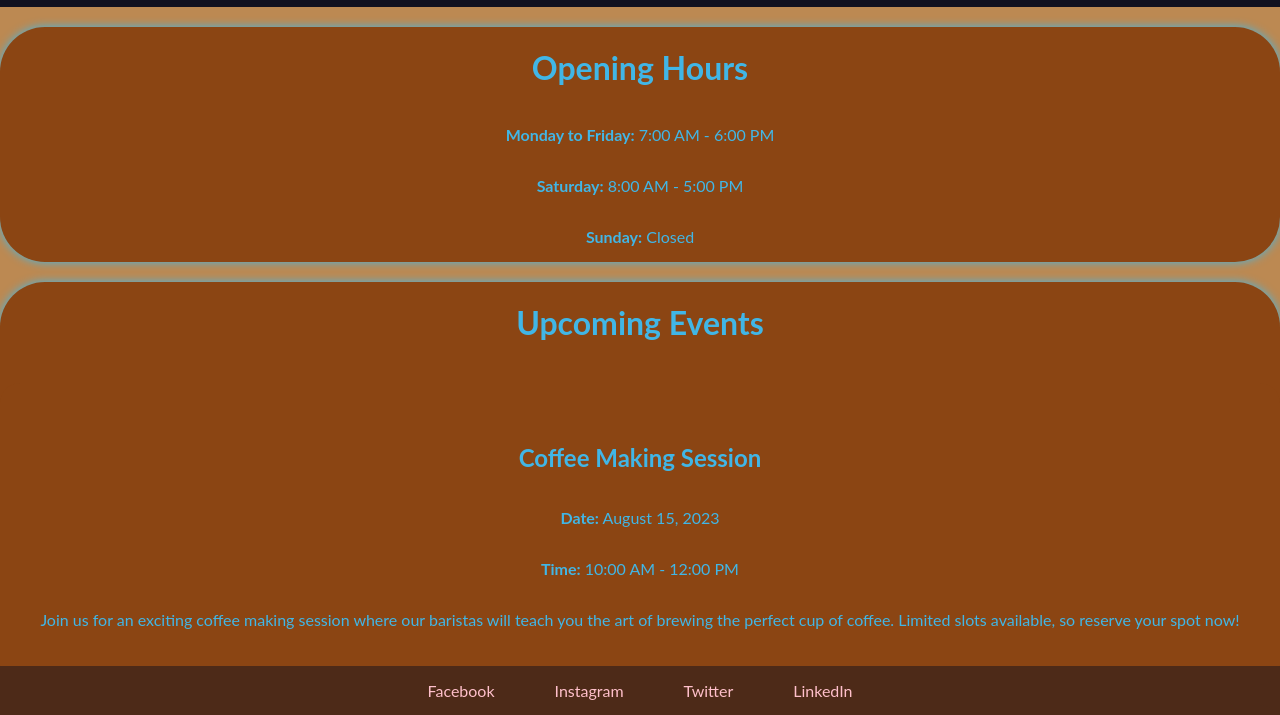
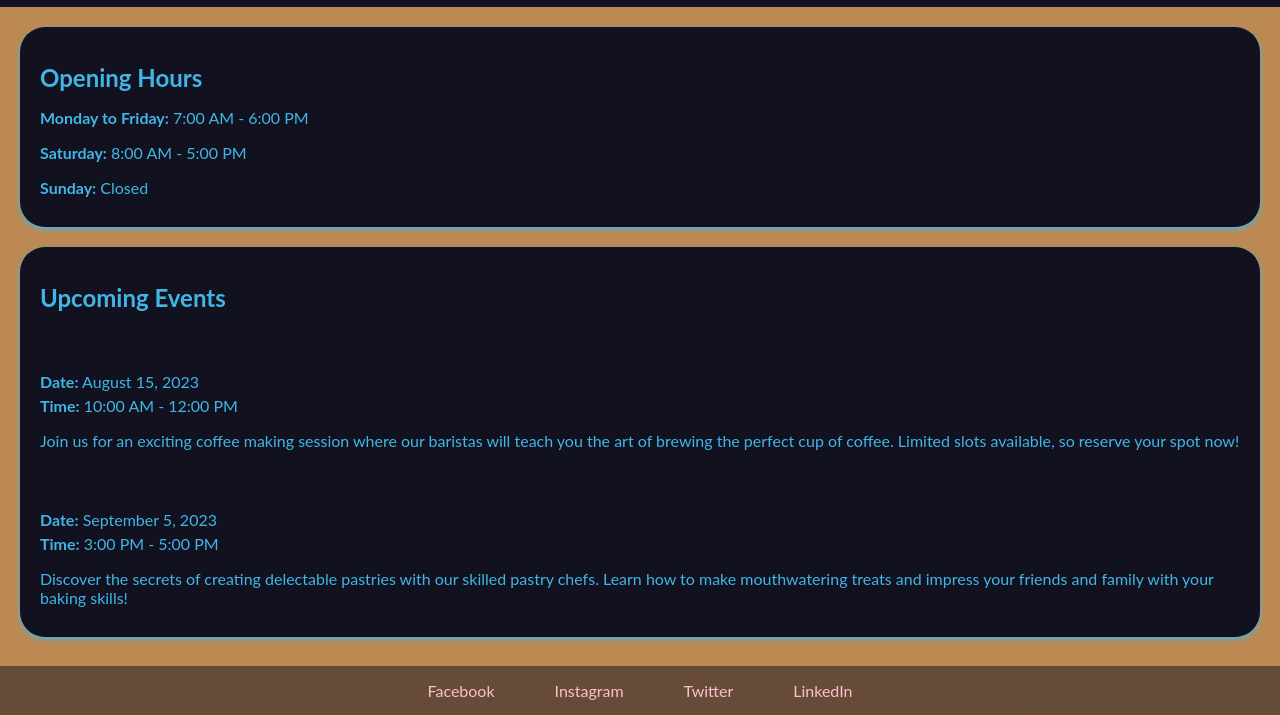
Before and after one commit to CMiggos/Coffeepop, a plain HTML site: page about.html in a window 1280 px wide. Shown: the part 85-800 px from the top of the page. Drawn offline with Linux system fonts and the light colour scheme.

Commit message:
Add files via upload

```diff
--- a/about.html
+++ b/about.html
@@ -13,6 +13,7 @@
     <div class="brand-container">
       <a href="index.html" class="brand">
         <img src="logo.png" alt="Network Chuck Coffeepop Logo">
+      </a>
     </div>
     <nav>
       <ul class="menu">
@@ -24,47 +25,45 @@
     </nav>
   </header>
 
-    <main>
-
-        <div class="opening-hours">
+  <main role="main">
+    <div class="opening-hours"> <!-- Use the class "opening-hours" here -->
       <h1>Opening Hours</h1>
       <p><strong>Monday to Friday:</strong> 7:00 AM - 6:00 PM</p>
       <p><strong>Saturday:</strong> 8:00 AM - 5:00 PM</p>
       <p><strong>Sunday:</strong> Closed</p>
     </div>
 
-        <div id="Upcoming-events">
+    <div class="Upcoming-events"> <!-- Use the class "Upcoming-events" here -->
       <h1>Upcoming Events</h1>
       <div class="event">
-
         <h2>Coffee Making Session</h2>
-                <p><strong>Date:</strong> August 15, 2023</p>
-                <p><strong>Time:</strong> 10:00 AM - 12:00 PM</p>
+        <ul>
+          <li><strong>Date:</strong> August 15, 2023</li>
+          <li><strong>Time:</strong> 10:00 AM - 12:00 PM</li>
+        </ul>
         <p>Join us for an exciting coffee making session where our baristas will teach you the art of brewing the
           perfect cup of coffee. Limited slots available, so reserve your spot now!</p>
       </div>
       <div class="event">
         <h2>Bakery Class - Pastry Delights</h2>
-                <p><strong>Date:</strong> September 5, 2023</p>
-                <p><strong>Time:</strong> 3:00 PM - 5:00 PM</p>
+        <ul>
+          <li><strong>Date:</strong> September 5, 2023</li>
+          <li><strong>Time:</strong> 3:00 PM - 5:00 PM</li>
+        </ul>
         <p>Discover the secrets of creating delectable pastries with our skilled pastry chefs. Learn how to make
           mouthwatering treats and impress your friends and family with your baking skills!</p>
       </div>
-
     </div>
   </main>
 
-    <Footer>
-
+  <footer>
     <nav class="social-media-links">
       <a href="https://www.facebook.com">Facebook</a>
       <a href="https://www.instagram.com">Instagram</a>
       <a href="https://www.twitter.com">Twitter</a>
       <a href="https://www.linkedin.co.uk">LinkedIn</a>
     </nav>
-
-
-   </Footer>
+  </footer>
 </body>
 
 </html>
--- a/styles.css
+++ b/styles.css
@@ -1,10 +1,10 @@
 /* Color Palette */
 :root {
-    --primary-color: #41B6E6; /* Blue */
-    --secondary-color: #11111F; /* Purple */
+  --primary-color: #41B6E6; /* Sky Blue */
+  --secondary-color: #11111F; /* Black */
   --accent-color: #E641B6; /* Magenta */
   --background-color: #8B4513; /* Saddle Brown */
-    --neutral-color: #BC8952; /* Black */
+  --neutral-color: #BC8952; /* Tan */
 }
 
 /* Global Styles/Everything */
@@ -15,21 +15,14 @@
   color: white;
 }
 
-  /* Main Styles */
-  main {
-    background-color: var(--neutral-color);
-    padding-bottom: 100px;
-  }
-
 /* Header Styles */
 header {
-    background-color: var(--secondary-color); /* Black */
+  background-color: var(--secondary-color);
   padding: 10px;
   display: flex;
   align-items: center;
   justify-content: space-between;
 }
-
 
 .brand-container {
   display: flex;
@@ -40,7 +33,7 @@ header {
 header .brand img {
   max-width: 150px; /* Adjust the value as needed */
   height: auto;
-    margin-right: 10px; /* Add some space between the logo and the company name */
+  margin-right: px; /* Add some space between the logo and the company name */
 }
 
 /* Company Name Text Styles */
@@ -64,13 +57,13 @@ header {
   color: var(--primary-color);
 }
 
-  /* Start of Index
+/* Main Styles */
+main {
+  background-color: var(--neutral-color);
+  padding-bottom: 100px;
+}
 
-
-
-
-
-  Center the "Shop-bar" section home page */
+/* Shop-bar Styles */
 #Shop-bar {
   display: flex;
   flex-direction: column;
@@ -82,7 +75,7 @@ header {
   margin-top: -2px; /* Move the content up by applying a negative top margin */
 }
 
-/* Style for the image */
+/* Shop-bar image Styles */
 #Shop-bar img {
   max-width: 100%;
   height: auto;
@@ -90,14 +83,14 @@ header {
   box-shadow: 0 0 10px var(--primary-color);
 }
 
-/* CSS code targeting the h1 element inside #Shop-bar */
-#Shop-bar h1{
+/* Shop-bar heading Styles */
+#Shop-bar h1 {
   margin: 10px; /* Remove margin */
-    padding: 0; /* Remove padding */
-    color: var(--primary-color);
+  padding: 20px; /* Remove padding */
+  color: var(--secondary-color);
 }
 
-
+/* Shop-bar paragraph Styles */
 #Shop-bar p {
   margin: 10px; /* Remove margin */
   padding: 0; /* Remove padding */
@@ -105,35 +98,36 @@ header {
   font-style: italic;
 }
 
-
-
-  /* Style the h1 element with the class "page-title" */
+/* Review Title Styles */
 h1.review-title {
   font-size: 24px;
-    color: var(--neutral-color); /* Use the primary color for the heading */
-    margin-bottom: 0px; /* Add some space below the heading */
+  color: var(--secondary-color); /* Use the primary color for the heading */
+  margin-bottom: 20px; /* Add some space below the heading */
+  margin-left: 50px;
 }
 
-  /* Style the review container */
+/* Review container Styles */
 .review {
-    background-color: var(--background-color); /* Use the secondary color as the background for the review container */
+  background-color: var(--primary-color); /* Use the secondary color as the background for the review container */
   padding: 10px; /* Add padding around the content inside the review container */
-    border-radius: 8px; /* Add rounded corners to the review container */
-    margin-bottom: 10px; /* Add some space between each review */
+  border-radius: 30px; /* Add rounded corners to the review container */
+  margin-bottom: 20px; /* Add some space between each review */
+  margin-left: 20px;
+  margin-right: 20px;
 }
 
-  /* Style the blockquote inside the review container */
+/* Review blockquote Styles */
 .review blockquote {
-    font-size: 16px;
+  font-size: 20px;
   font-style: italic;
-    color: var(--neutral-color); /* White text for better contrast on the colored background */
+  color: var(--secondary-color); /* White text for better contrast on the colored background */
 }
 
-  /* Style the paragraph inside the review container */
+/* Review paragraph Styles */
 .review p {
-    font-size: 14px;
+  font-size: 17px;
   font-style: italic; /* Italicize the name */
-    color: var(--neutral-color); /* White text for better contrast on the colored background */
+  color: var(--secondary-color); /* White text for better contrast on the colored background */
 }
 
 /* Footer Styles */
@@ -167,16 +161,21 @@ footer .social-media-links {
 footer .social-media-links a:hover {
   color: var(--accent-color); /* Change to your desired hover color */
 }
-  /* Drings page to paragraph */
 
-#coffee-haven p{
+/* Coffee Haven Styles */
+#coffee-haven {
   background-color: var(--secondary-color);
   color: var(--neutral-color);
   padding: 15px;
-    padding-bottom: 10px; /* Reduce the padding at the bottom to decrease the space */
-    border-radius: 45px; /* Add rounded corners to the product images */
-    margin-top: 10px;
-    text-size-adjust: 30px;
+  padding-bottom: 10px;
+  border-radius: 45px;
+  margin-top: 20px; /* Increase the margin for better separation */
+  text-align: justify; /* Justify the text for a cleaner appearance */
+  line-height: 1.6; /* Increase the line height for better readability */
+}
+
+#coffee-haven p:first-child {
+  margin-top: 0; /* Remove top margin for the first paragraph */
 }
 
 /* Product Grid Styles */
@@ -227,7 +226,7 @@ footer .social-media-links {
   box-shadow: 0 0 10px var(--primary-color);
 }
 
-  /* CSS code targeting the h2 element with the class "drinks-menu-title" */
+/* Drinks Menu Title Styles */
 h2.drinks-menu-title,
 h2.pastrie-menu-title {
   /* Add your CSS styles here */
@@ -244,7 +243,8 @@ footer .social-media-links {
   min-height: 100vh;
   flex-direction: column; /* Ensures the form and other elements are stacked vertically */
 }
-  /* Contact us box  */
+
+/* Contact Form Container Styles */
 .contact-form-container {
   max-width: 550px;
   width: 60%;
@@ -263,12 +263,13 @@ footer .social-media-links {
   align-items: center;
 }
 
-
+/* Label Styles */
 label {
   display: block;
   margin-bottom: 5px;
 }
 
+/* Form Input and Textarea Styles */
 input[type="text"],
 input[type="email"],
 textarea {
@@ -283,7 +284,7 @@ footer .social-media-links {
   resize: vertical;
 }
 
-  /* Add styling to buttons */
+/* Button Styles */
 button {
   padding: 10px 20px;
   background-color: #41B6E6;
@@ -298,37 +299,68 @@ footer .social-media-links {
   background-color: #2B8BBE;
 }
 
+/* Opening Hours Styles     opening hour box */
 .opening-hours {
-    background-color: var(--background-color);
-    color: #41B6E6;
-    display: flex;
-    flex-direction: column;
-    justify-content: center;
-    align-items: center;
-    border-radius: 45px; /* Add rounded corners to the box */
-    box-shadow: 0 0 10px var(--primary-color);
+  background-color:  var(--secondary-color); /* Light gray background */
+  color: var(--primary-color); /* Dark gray text color */
+  padding: 20px;
+  border-radius: 25px;
+  box-shadow: 0 2px 5px var(--primary-color);
+  margin-top: 20px;
+  margin-left: 20px;
+  margin-right: 20px;
+}
+
+.opening-hours h1 {
+  font-size: 24px;
+  margin-bottom: 10px;
+  color: var(--primary-color); /* Medium gray heading color */
+}
+
+.opening-hours p {
+  font-size: 16px;
+  margin-bottom: 10px;
+}
+
+/* Upcoming Events Styles upcoming event box*/
+.Upcoming-events {
+  background-color: var(--secondary-color); /* Light gray background */
+  color: var(--primary-color); /* Dark gray text color */
+  padding: 20px;
+  border-radius: 25px;
+  box-shadow: 0 2px 5px var(--primary-color);
+  margin-top: 20px;
+  margin-left: 20px;
+  margin-right: 20px;
+}
+
+.Upcoming-events h1 {
+  font-size: 24px;
+  margin-bottom: 10px;
+  color: var(--primary-color); /* Medium gray heading color */
+}
+
+.event {
   margin-top: 20px;
 }
 
-#Upcoming-events {
-    background-color: var(--background-color);
-    color: #41B6E6;
-    display: flex;
-    flex-direction: column;
-    justify-content: center;
-    align-items: center;
-    border-radius: 45px; /* Add rounded corners to the box */
-    box-shadow: 0 0 10px var(--primary-color);
-    margin-top: 20px;
+.event h2 {
+  font-size: 20px;
+  margin-bottom: 10px;
+  color: #11111F; /* Black heading color */
 }
 
-.event {
-    background-color: var(--background-color);
-    display: flex;
-    flex-direction: column;
-    justify-content: center;
-    align-items: center;
-    border-radius: 20px; /* Add rounded corners to the box */
-    margin-top: 20px;
-    padding:  40px;
+.event ul {
+  list-style: none; /* Remove the bullet points from the list */
+  padding: 0; /* Remove default padding */
 }
+
+.event ul li {
+  font-size: 16px;
+  margin-bottom: 5px;
+}
+
+.event p {
+  font-size: 16px;
+  margin-bottom: 10px;
+}
```
Also changed, not shown: contact.html (+9 -5 lines), drinks_menu.html (+22 -24 lines), index.html (+1 -1 lines), pastries_menu.html (+1 -1 lines), git.css (added). Lines whose indentation alone changed are shown as unchanged.
